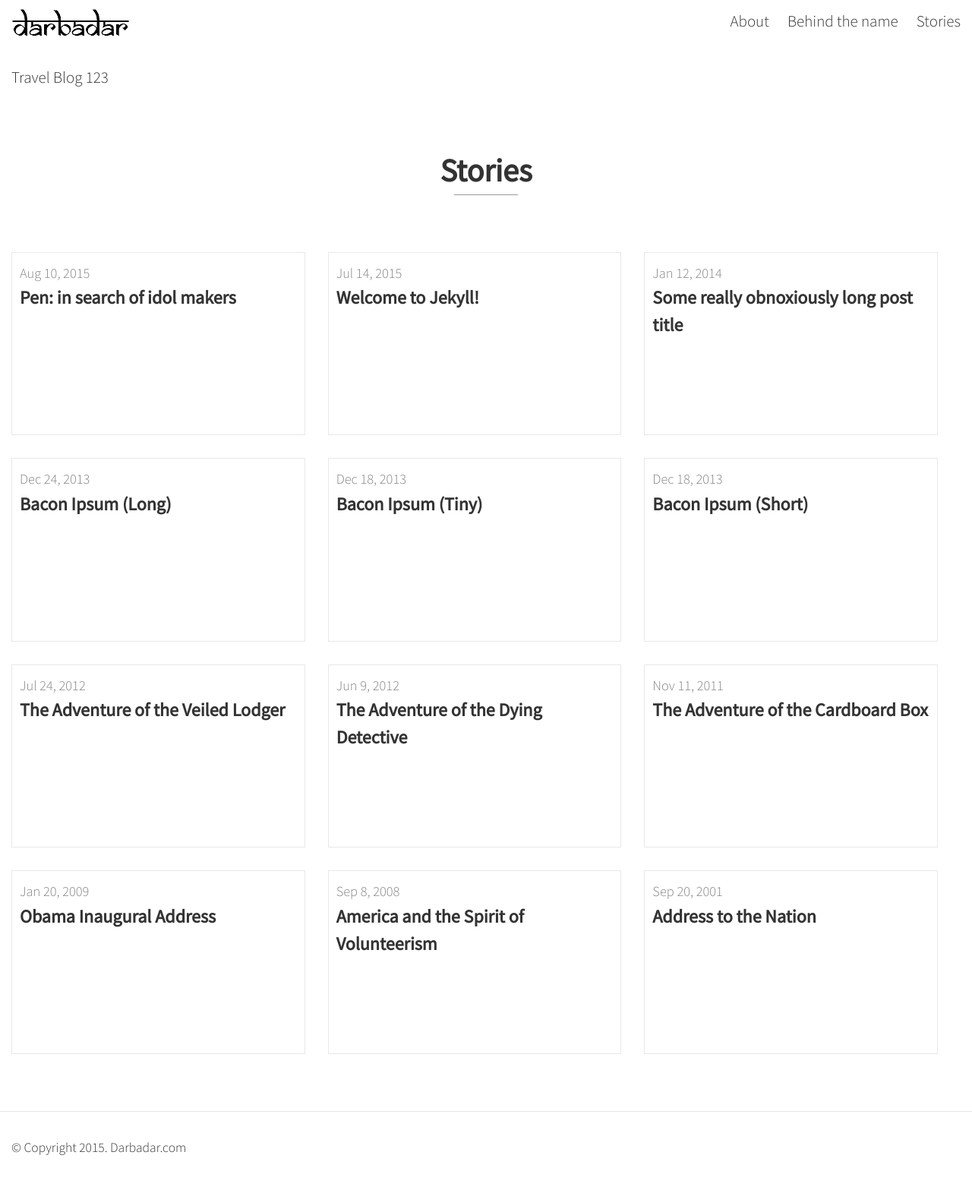
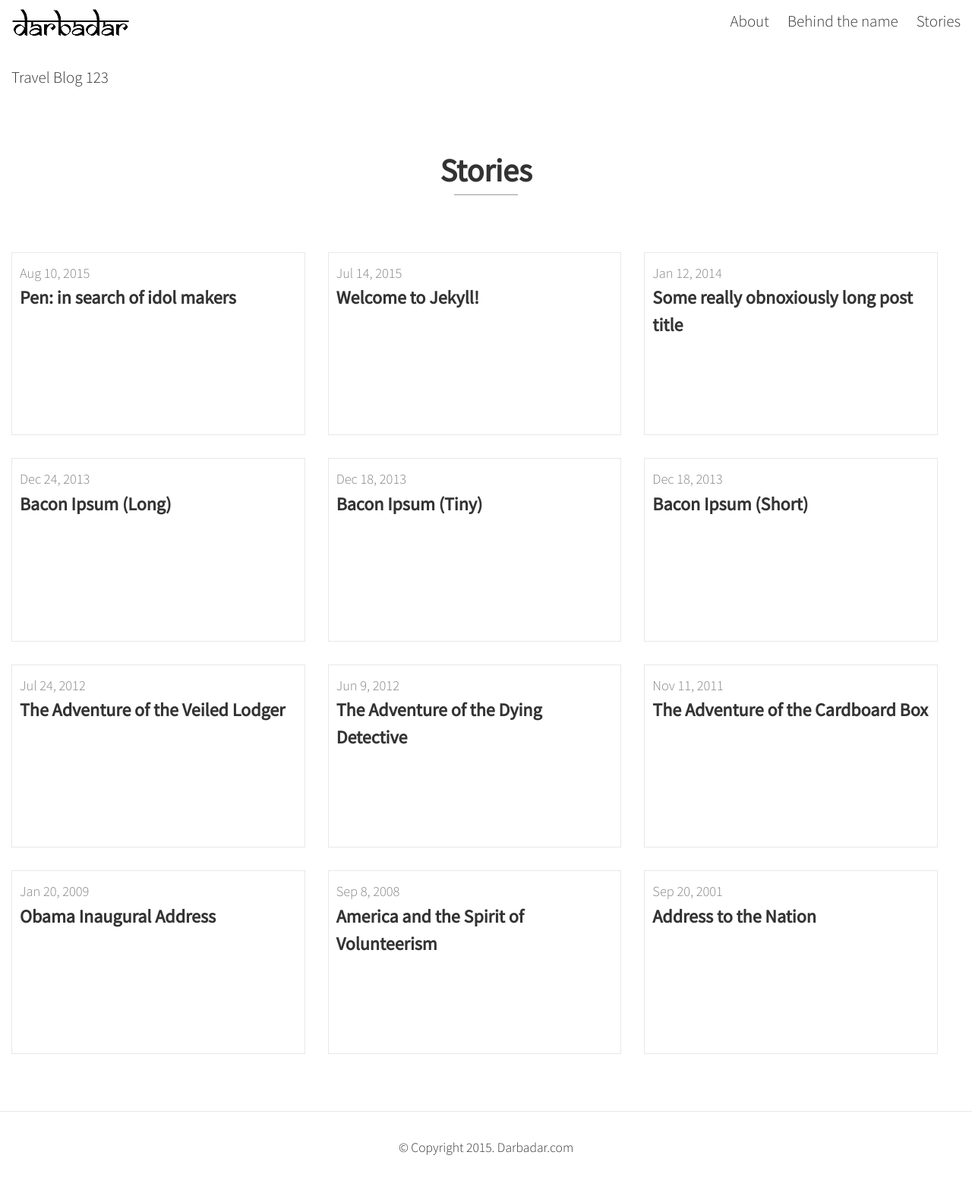
Before and after one commit to harshac/darbadar, a Jekyll site: the page built from index.html, in a window 1280 px wide. Shown: the whole page at 76% size. Built offline with Jekyll 4.4.1, drawn with Linux system fonts in a browser that asks for light colours; some web fonts are replaced.

Commit message:
center aligned the footer and reduced font-size for mobile

```diff
--- a/_sass/_base.scss
+++ b/_sass/_base.scss
@@ -21,6 +21,9 @@
     color: $text-color;
     background-color: $background-color;
     -webkit-text-size-adjust: 100%;
+    @include media-query($on-palm) {
+        font-size: $small-font-size;
+    }
 }
 
 
--- a/_sass/_layout.scss
+++ b/_sass/_layout.scss
@@ -94,6 +94,9 @@
 .site-footer {
     border-top: 1px solid $grey-color-light;
     padding: $spacing-unit 0;
+    p {
+        text-align: center;
+    }
 }
 
 .footer-heading {
```
